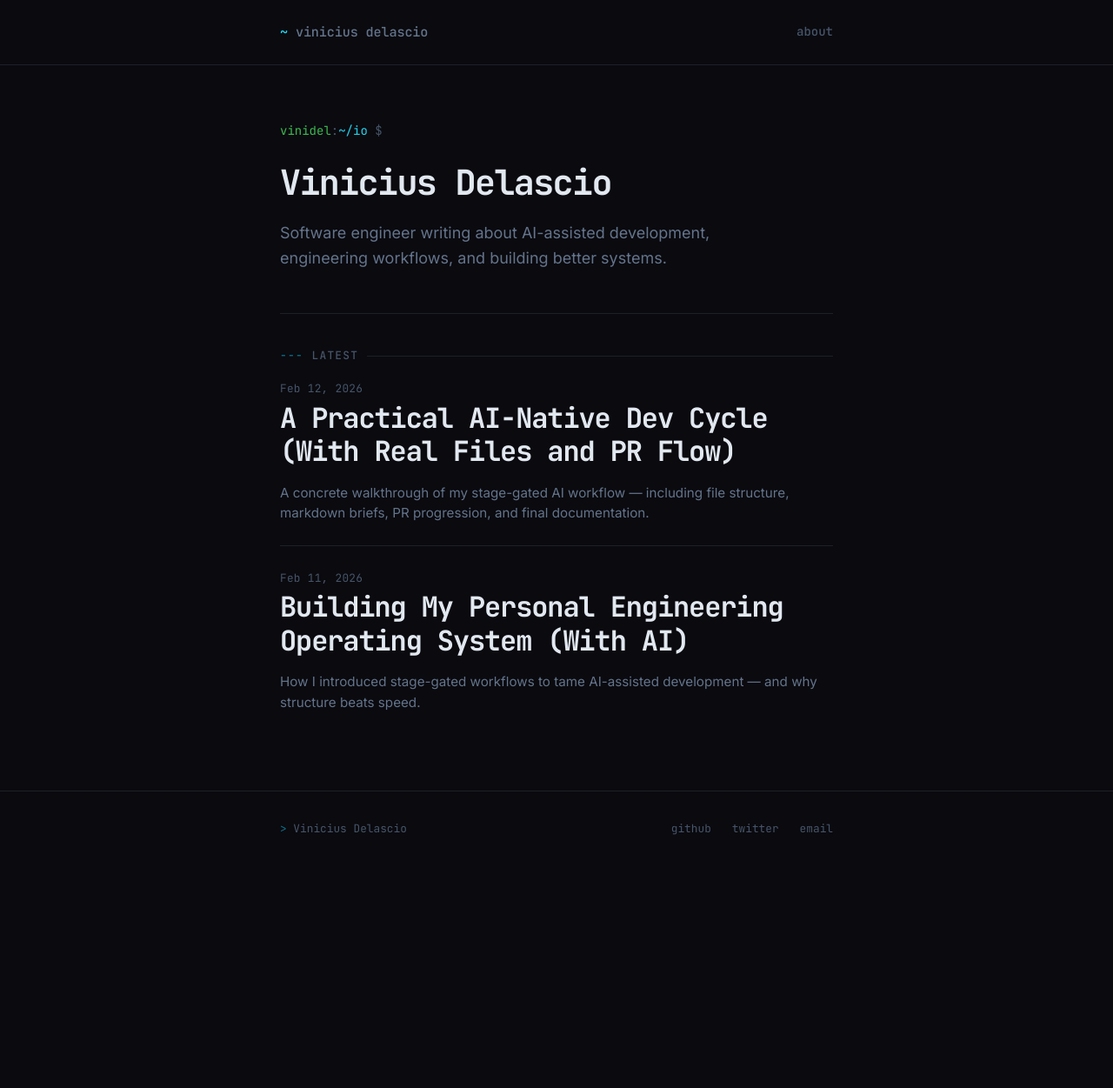
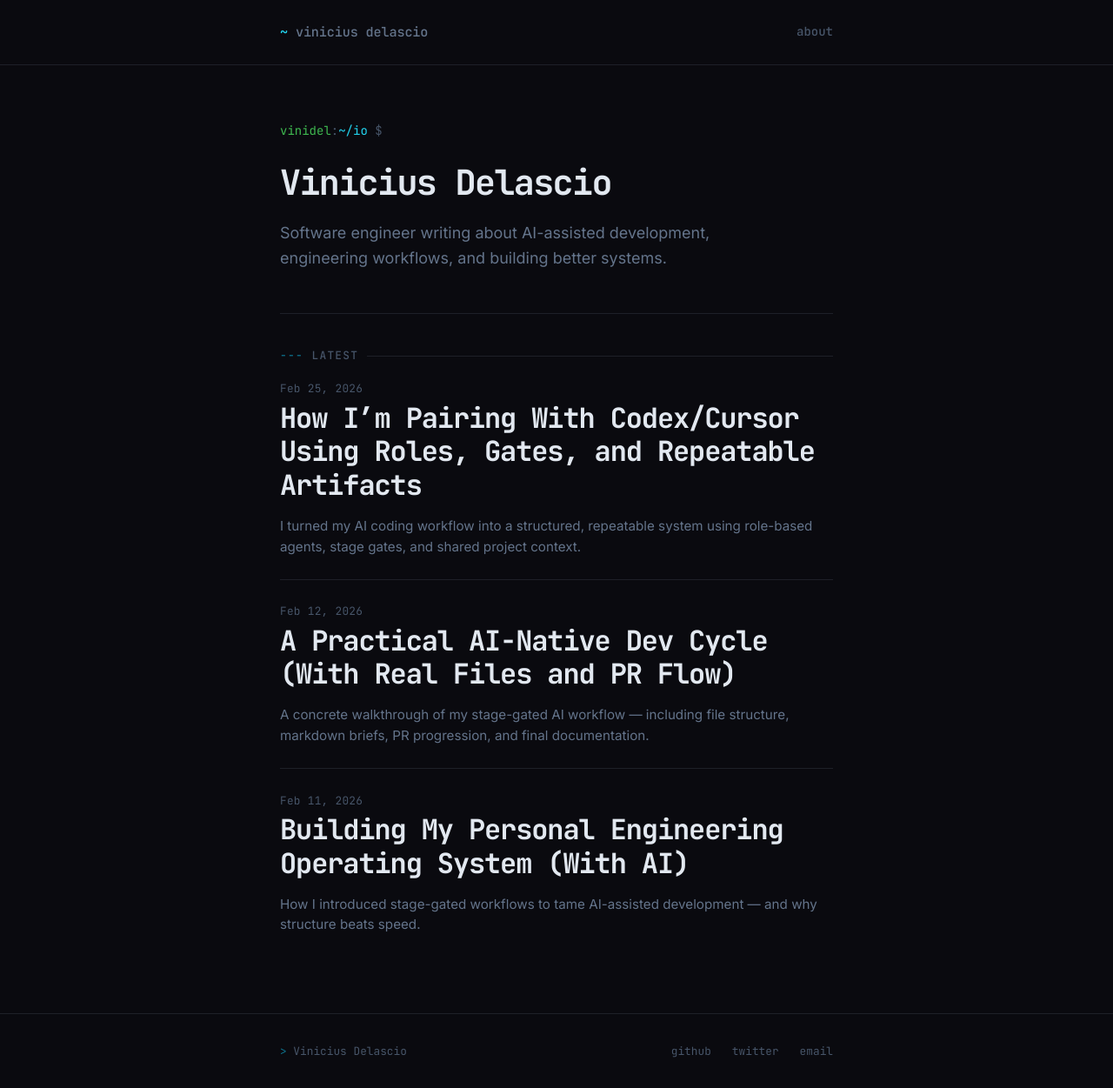
Before and after one commit to Vinidel/vinidelascio.github.io, a Jekyll site: the page built from index.markdown, in a window 1280 px wide. Shown: the whole page at 87% size. Built offline with Jekyll 4.4.1, drawn with Linux system fonts in a browser that asks for light colours; before the commit the page ends 995 px from its top, so only the background shows below that; part of the change alters nothing that is shown.

Commit message:
new blog post

```diff
--- /dev/null
+++ b/_posts/2026-02-25-pairing-with-ai.md
@@ -0,0 +1,171 @@
+---
+layout: post
+title: "How I’m Pairing With Codex/Cursor Using Roles, Gates, and Repeatable Artifacts"
+date: 2026-02-25
+description: "I turned my AI coding workflow into a structured, repeatable system using role-based agents, stage gates, and shared project context."
+categories: engineering ai workflow
+---
+
+<figure class="diagram-figure">
+  <img src="{{ '/assets/images/new-workflow-hero-diagram-2026-02-25-053213.svg' | relative_url }}" alt="AI Dev Cycle" />
+</figure>
+
+## I Stopped “Just Prompting” and Built a Repeatable AI Workflow
+
+  I’ve been experimenting with AI-assisted development for a while, and I already wrote about the idea of using agents for software work.
+
+  What changed recently is that the pattern stopped feeling like a clever setup and started feeling like a real workflow.
+
+  I’ve been maturing it inside a real project (`my-menu`), and now I’m using **Codex** (and sometimes **Cursor**) to run the same set of agents from `.cursor/rules/`. The result is simple:
+
+  AI is faster now, but more importantly, it’s becoming **structured, predictable, and repeatable**.
+
+## The Core Shift
+
+  The big change was moving from: **“ask the AI to do a task”**
+
+  to: **“run a stage in a workflow with a clear role, inputs, outputs, and exit gate”**
+
+  That sounds small, but it changes everything. Instead of hoping the model does the right thing, I give it a **job** inside a process.
+
+## The Pattern I’m Using
+
+  In this repo, I defined a stage-gated workflow in `workflow/WORKFLOW.md` with explicit roles:
+
+- Orchestrator (brief/scope)
+- Implementer (code)
+- Tester (tests from acceptance criteria)
+- Refactorer (structure only)
+- Hardener (risk sweep)
+- Documenter (decisions/gaps/ops notes)
+- Critic (reviews every stage)
+
+  This is the key idea: **the Critic reviews every stage before the next one starts**. That one rule alone reduces a lot of “AI momentum mistakes” (where something looks good and moves forward too quickly).
+
+## Why This Works Better Than a Single “Super Prompt”
+
+  Because each agent has:
+
+- a narrow mission
+- explicit allowed/not-allowed actions
+- a stage exit gate
+- required outputs
+
+  Example: the Implementer is explicitly told to stay inside the brief and avoid refactors/optimization. The Tester is explicitly told to derive tests from the brief, not the
+  implementation. The Hardener is explicitly focused on security/perf/observability/resilience.
+
+  That separation makes the outputs more consistent and makes it easier for me to review.
+
+## The Most Important File: `PROJECT.md`
+
+  A big maturity improvement was introducing a real project context file (`PROJECT.md`) and making **every agent read it first**.
+
+  That file became the shared memory for:
+
+- product scope
+- architecture
+- conventions
+- locked decisions
+- constraints
+- glossary
+- current status
+
+  This solved a recurring problem: agents making “reasonable” decisions that were wrong for *this* project.
+
+  Now the workflow is reusable, but the project behavior is grounded.
+
+## The Workflow Produces Artifacts, Not Just Code
+
+  Another reason this is working: each stage leaves evidence.
+
+  The repo now accumulates useful artifacts like:
+
+- `docs/briefs/*.md` (scope and acceptance scenarios)
+- `docs/critique.md` (stage review feedback)
+- `docs/implementation-notes.md` (out-of-scope issues spotted during implementation)
+- `docs/hardening-notes.md` (risks, assumptions, deferred items)
+- feature delivery docs in `docs/*.md`
+
+  This creates a lightweight audit trail of how a feature matured, not just the final code diff.
+
+  That matters when working with AI because the real risk is not only bad code, it’s **hidden decisions**.
+
+<figure>
+  <img src="{{ '/assets/images/new-workflow-full-diagram-2026-02-25-053158.svg' | relative_url }}" alt="AI Dev Cycle" />
+</figure>
+
+## What Matured in the Last Few Days
+
+  A few things made this feel much more stable recently:
+
+### 1) Clear role boundaries in `.cursor/rules/`
+
+  Each agent file is now explicit about mission, constraints, and exit gates.
+  This reduced role drift a lot.
+
+### 2) Critic as a mandatory gate (not optional review)
+
+  The Critic is not “nice to have”. It’s the brake pedal.
+
+### 3) Stage labels and PR progression
+
+  The workflow maps stages to PR maturity states, so the process is visible and not just in my head.
+
+### 4) A Gate Keeper for git/PR hygiene
+
+  I added a `gatekeeper` rule to enforce commit/push/PR updates in the same staged workflow.
+  This is important because process breaks often happen at the VCS/PR layer, not only in coding.
+
+### 5) Reusability across tools (Codex and Cursor)
+
+  The workflow lives in repo files, not in one vendor UI.
+  That means I can run the same pattern with different AI tools and keep the process consistent.
+
+## Real Benefit I’m Seeing
+
+  The biggest win is not “AI writes more code”.
+
+  It’s that I can now pair with the agent in a way that feels closer to working with a junior/mid engineer inside a defined team process:
+
+- I set direction
+- the agent executes a stage
+- the critic reviews
+- we move forward only when the stage is actually done
+
+  This keeps velocity high without turning the project into chaos.
+
+## What I’d Recommend If You Want to Try This
+
+  Start small and make it boring:
+
+  1. Create a `PROJECT.md` and force every agent to read it first.
+  2. Split work into stages (brief, implement, test, refactor, harden, document).
+  3. Give each stage a dedicated role with clear “not allowed” rules.
+  4. Add a critic/reviewer step between stages.
+  5. Require written artifacts (briefs, critique, hardening notes), not only code.
+  6. Treat PR state as part of the workflow, not an afterthought.
+
+  Don’t optimize for the smartest prompt.
+  Optimize for a workflow you can run again next week.
+
+## Final Thought
+
+  AI gets impressive results quickly, but sustainable progress comes from structure.
+
+  What I’m building now is less about “autonomous AI” and more about a **reliable collaboration system**: human direction + role-based agents + stage gates + artifacts.
+
+  That combination has been working well for me, and it’s becoming my default way to ship features with AI.
+
+  Repo-specific details I used
+
+- Workflow definition: `workflow/WORKFLOW.md`
+- Shared project context pattern: `PROJECT.md`
+- Agent roles:
+  - `.cursor/rules/orchestrator.mdc`
+  - `.cursor/rules/implementer.mdc`
+  - `.cursor/rules/tester.mdc`
+  - `.cursor/rules/refactorer.mdc`
+  - `.cursor/rules/hardener.mdc`
+  - `.cursor/rules/documenter.mdc`
+  - `.cursor/rules/critic.mdc`
+- PR/VCS flow guard: `.cursor/rules/gatekeeper.md`
--- a/assets/css/style.scss
+++ b/assets/css/style.scss
@@ -516,6 +516,21 @@ img {
     }
   }
 
+  .full-diagram-figure {
+    margin: 2em 0;
+    text-align: center;
+    max-width: 100%;
+    margin-left: auto;
+    margin-right: auto;
+
+    img {
+      width: 100%;
+      height: auto;
+      max-height: 700px;
+      object-fit: contain;
+    }
+  }
+
   h2 {
     padding-bottom: 0.4em;
     border-bottom: 1px solid $border;
```
Also changed, not shown: assets/images/new-workflow-full-diagram-2026-02-25-053158.svg (added), assets/images/new-workflow-hero-diagram-2026-02-25-053213.svg (added).
